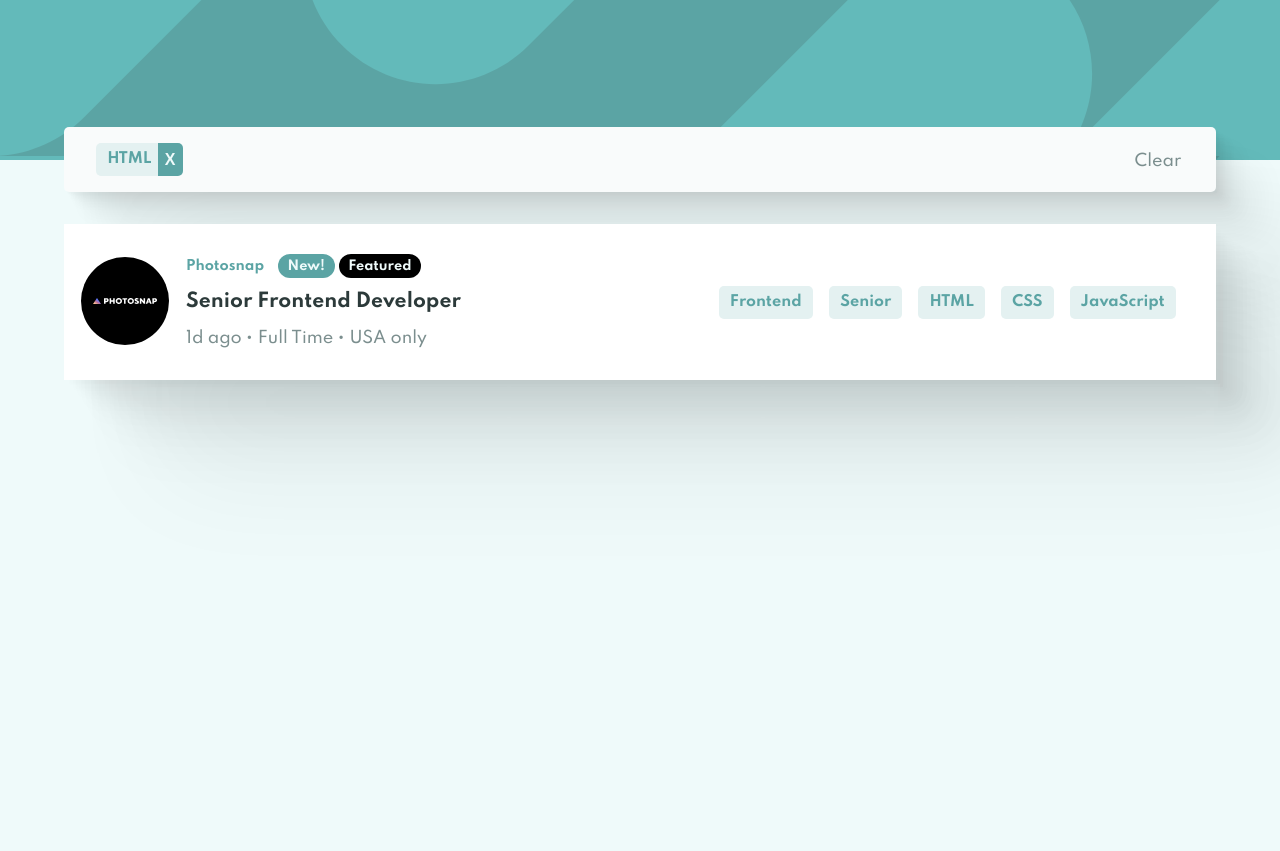
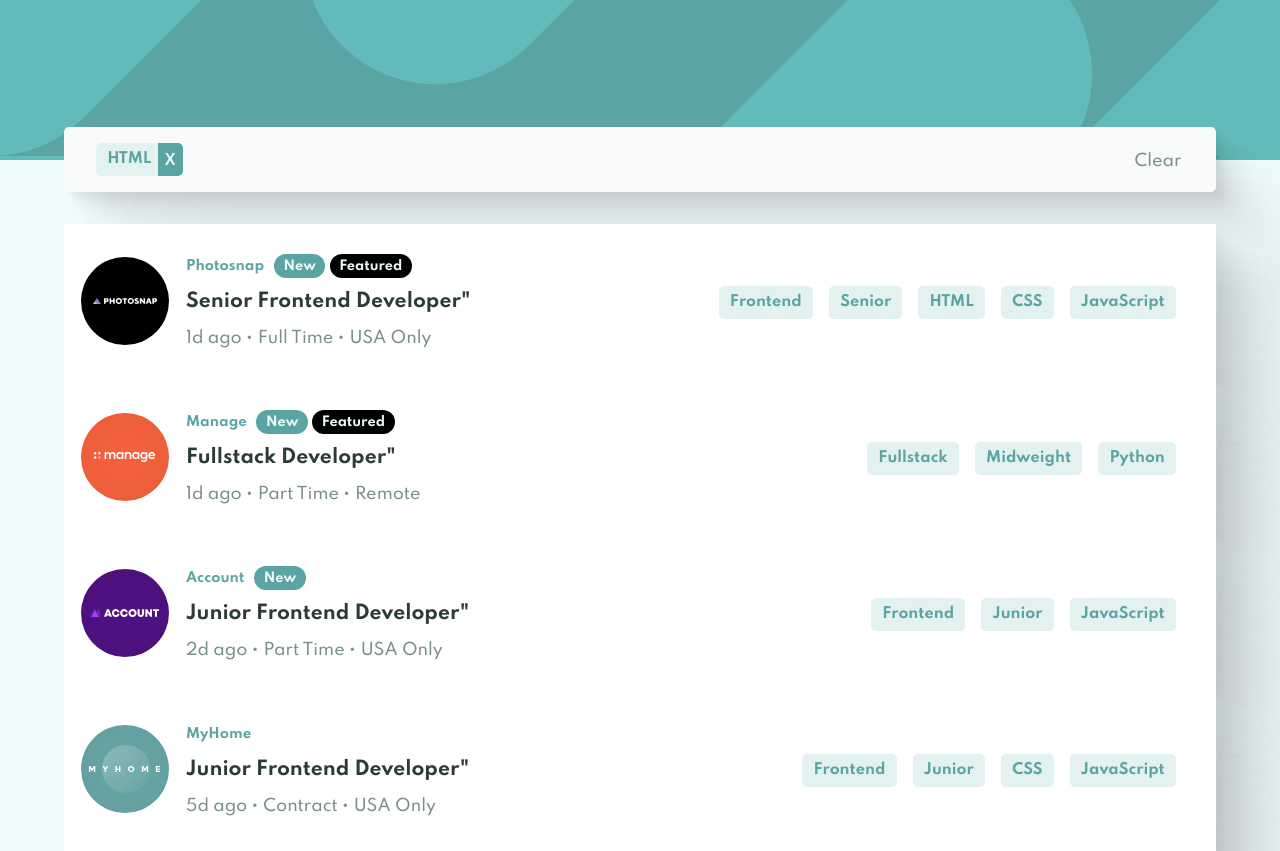
Before and after one commit to Silkiercomet/static-job-listing-site, a plain HTML site: page index.html in a window 1280 px wide. Shown: the top 851 px of the page. Drawn offline with Linux system fonts and the light colour scheme.

Commit message:
Update index.html

```diff
--- a/index.html
+++ b/index.html
@@ -37,33 +37,11 @@
     </header>
 
     <main>
-      <section class="jobitem--card">
-        <article>
-          <figure>
-            <img src="images/photosnap.svg" alt="" />
-          </figure>
-          <div class="details">
-            <small class="name">Photosnap</small> <span class="new">New!</span>
-            <span class="featured">Featured</span>
-          </div>
-          <h1 class="role">Senior Frontend Developer</h1>
-          <dl class="requirements">
-            <dt class="time">1d ago</dt>
-            <dt class="role-time">Full Time</dt>
-            <dt class="location">USA only</dt>
-          </dl>
-        </article>
-        <menu class="tags">
-          <li class="tag">Frontend</li>
-          <li class="tag">Senior</li>
-          <li class="tag">HTML</li>
-          <li class="tag">CSS</li>
-          <li class="tag">JavaScript</li>
-        </menu>
-      </section>
+
     </main>
     <!-- Item Start -->
-
+    <script src="data.json"></script>
+    <script src="script.js"></script>
     <div class="attribution">
       Challenge by
       <a href="https://www.frontendmentor.io?ref=challenge" target="_blank"
```
